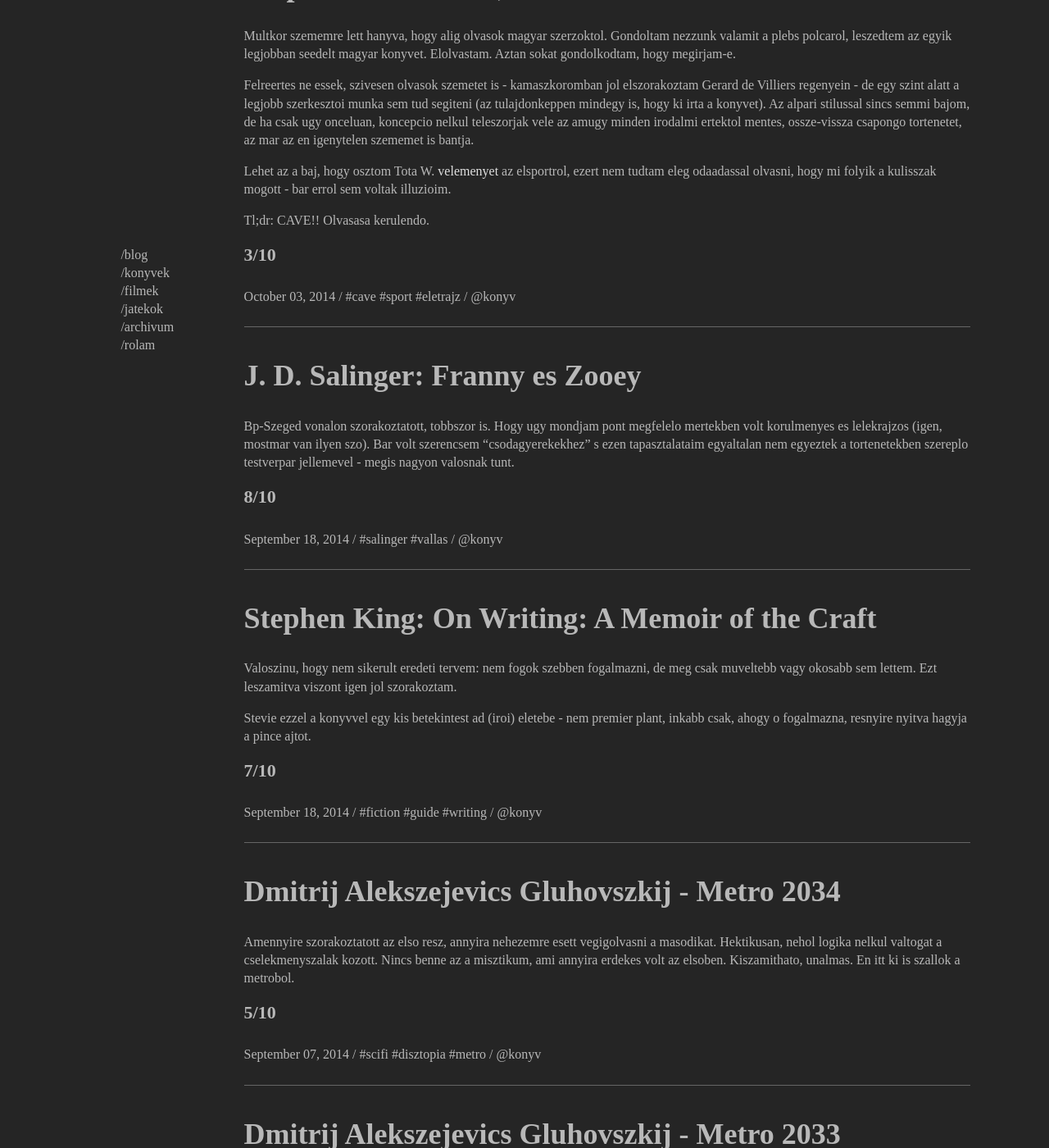
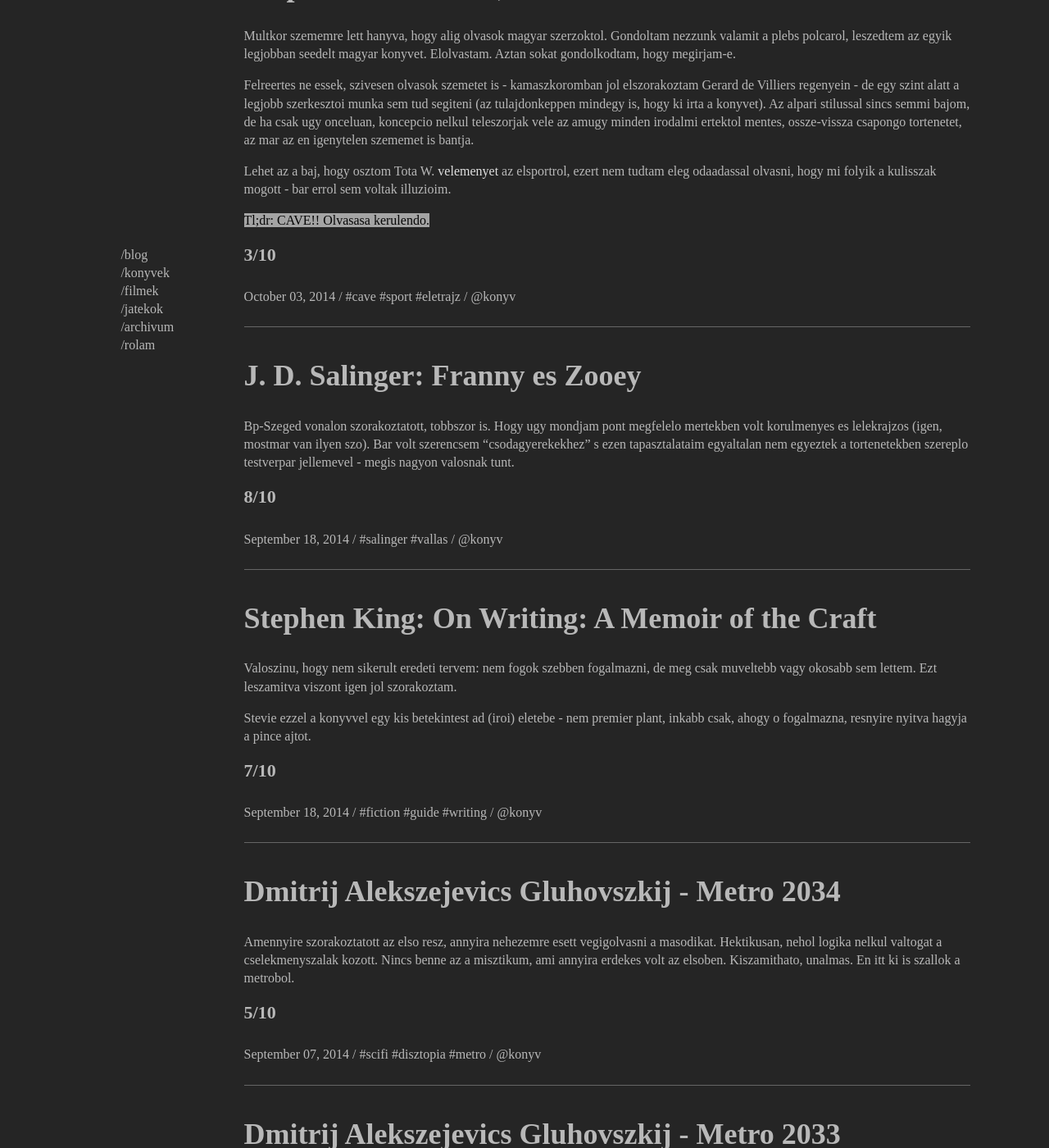
Before and after one commit to 4p3/4p3.github.io, a Jekyll site: the page built from konyvek.html, in a window 1280 px wide and 1400 px high, scrolled down 1415 px. Shown: the whole window at 82% size. Built offline with Jekyll 4.4.1, drawn with Linux system fonts in a browser that asks for light colours; Markdown is read by kramdown in place of the engine named in the settings.

Commit message:
added em style

```diff
--- a/css/index.css
+++ b/css/index.css
@@ -284,6 +284,11 @@
   line-height: 1.38;
   text-transform: uppercase;
   color: rgb(184, 184, 184);
+}
+
+em {
+  color: rgb(5, 5, 5);
+  background-color: rgb(164, 164, 164);
 }
 
 @media(max-width: 1024px) {
```
